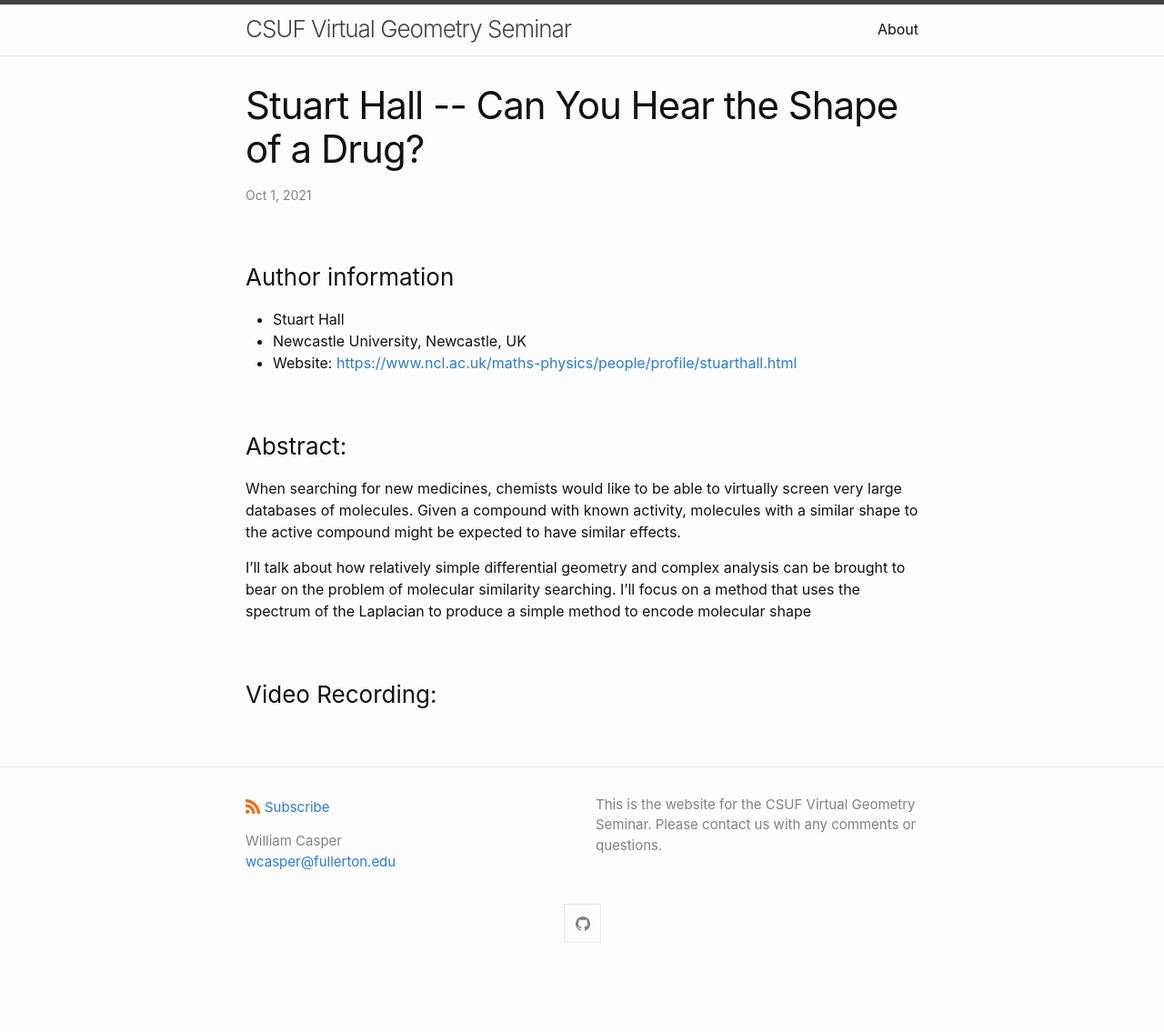
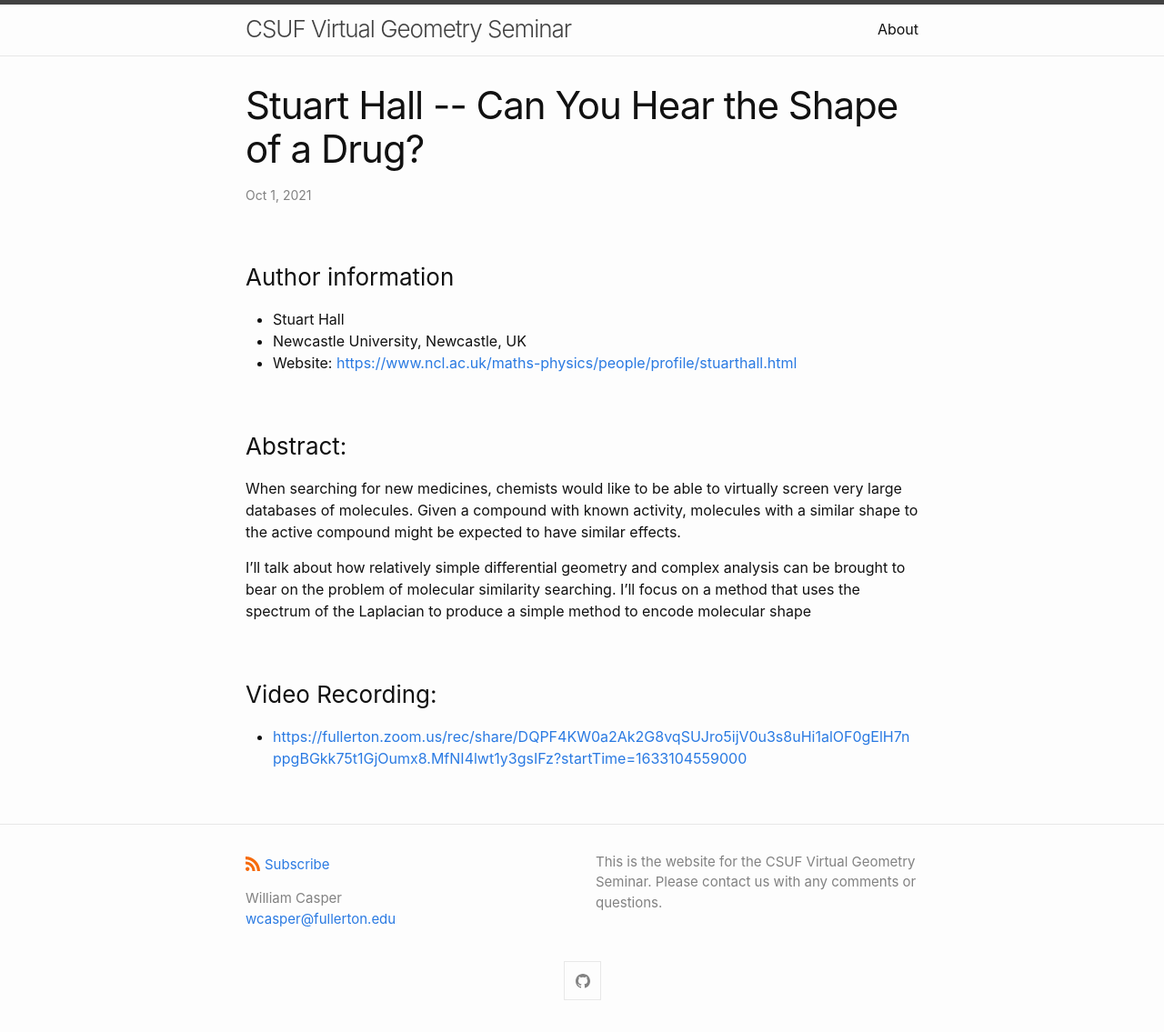
Before and after one commit to wcasper/geometry-seminar, a Jekyll site: the page built from _posts/2021-10-01-Talk-04.md, in a window 1280 px wide. Shown: the whole page at 91% size. Built offline with Jekyll 4.4.1, drawn with Linux system fonts in a browser that asks for light colours; before the commit the page ends 1072 px from its top, so only the background shows below that; part of the change alters nothing that is shown.

Commit message:
added link to recording

```diff
--- a/_posts/2021-10-01-Talk-04.md
+++ b/_posts/2021-10-01-Talk-04.md
@@ -14,3 +14,5 @@ When searching for new medicines, chemists would like to be able to virtually sc
 I'll talk about how relatively simple differential geometry and complex analysis can be brought to bear on the problem of molecular similarity searching. I'll focus on a method that uses the spectrum of the Laplacian to produce a simple method to encode molecular shape
 
 ### Video Recording:
+
+* [https://fullerton.zoom.us/rec/share/DQPF4KW0a2Ak2G8vqSUJro5ijV0u3s8uHi1alOF0gElH7nppgBGkk75t1GjOumx8.MfNI4lwt1y3gsIFz?startTime=1633104559000](https://fullerton.zoom.us/rec/share/DQPF4KW0a2Ak2G8vqSUJro5ijV0u3s8uHi1alOF0gElH7nppgBGkk75t1GjOumx8.MfNI4lwt1y3gsIFz?startTime=1633104559000)
```
